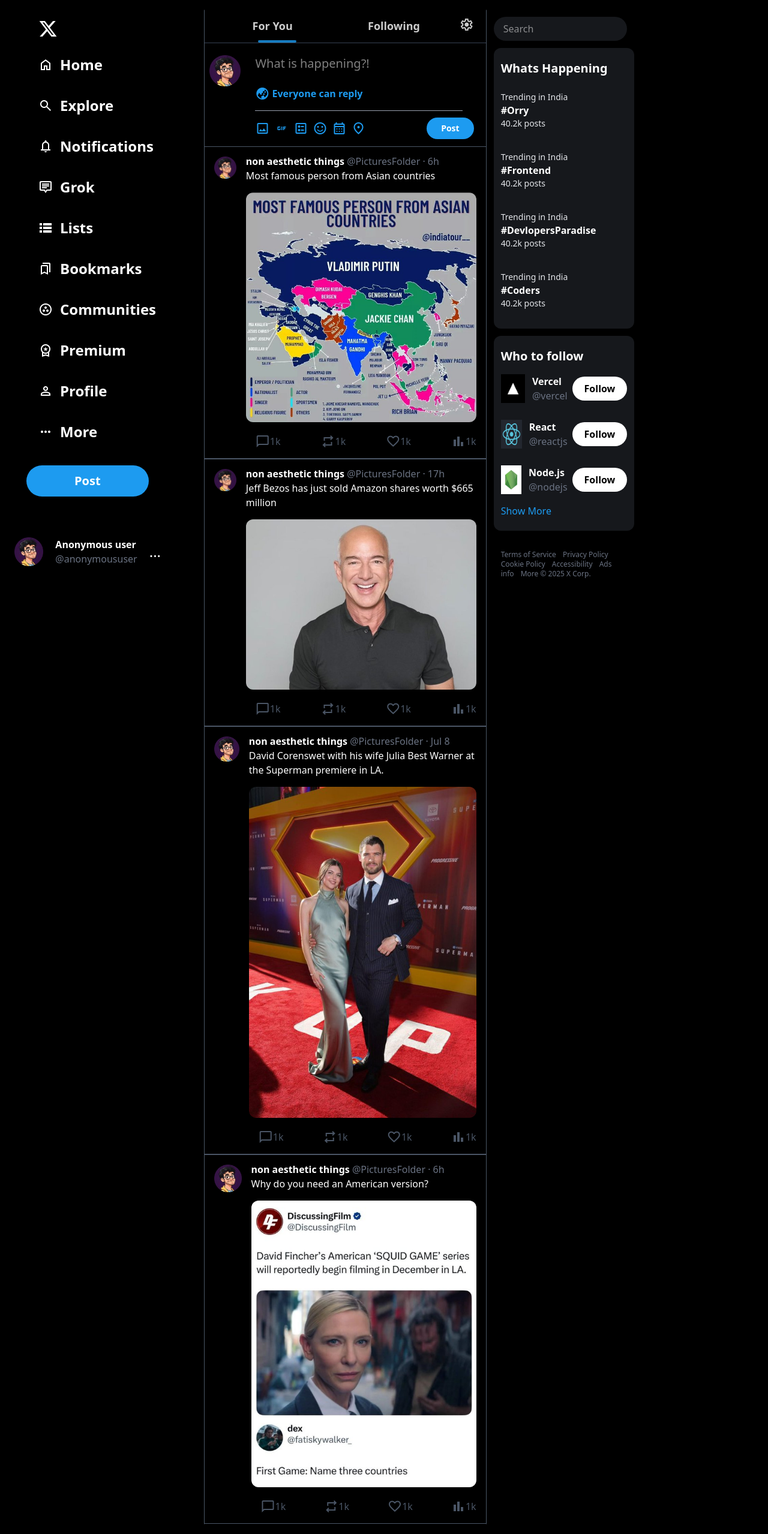
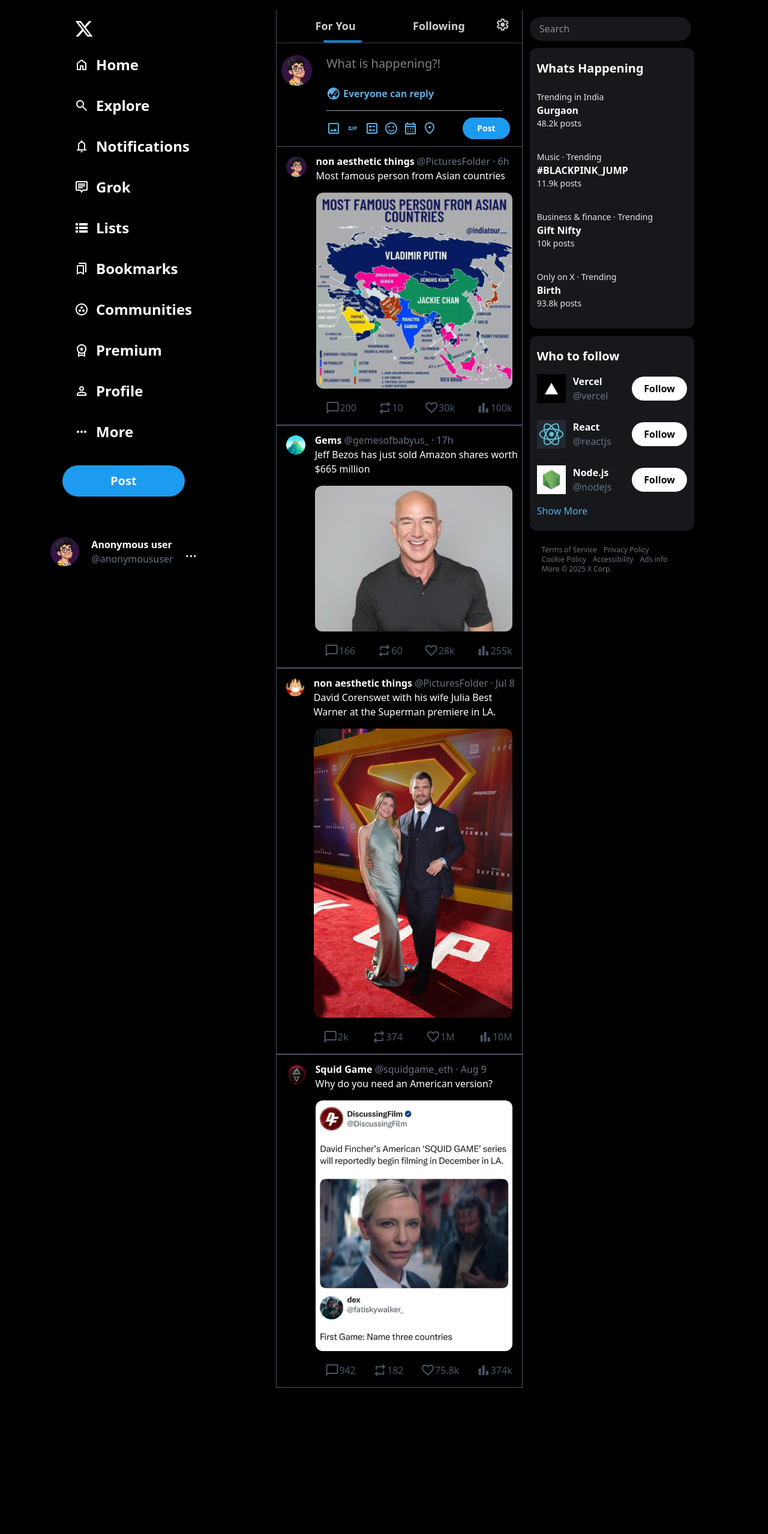
Before and after one commit to iamvivekmane/x-ui-clone, a website built with Vite: page index.html in a window 1280 px wide. Shown: the whole page at 60% size. After the commit the page ends 2331 px from the top, so only its background shows below. Built offline with nearby package versions, Linux system fonts and the light colour scheme.

Commit message:
Responsiveness fixes

```diff
--- a/css/input.css
+++ /dev/null
@@ -1 +0,0 @@
-@import "tailwindcss";
--- a/index.html
+++ b/index.html
@@ -13,7 +13,7 @@
 
 <body class="bg-black text-white">
     <div class="flex md:container mx-auto bg-black text-white my-4">
-        <div class="first w-16 md:w-[70%]">
+        <div class="first w-16 md:w-[70%] p-0 md:px-15 ">
             <div class="sidebar flex md:items-end items-end flex-col sticky top-0">
                 <div class="logo invert my-4 self-start mx-2 md:mx-16">
 
@@ -104,7 +104,7 @@
 
                 <div class="userprofile w-full mt-10  justify-end mx-10 hidden md:flex">
                      <div class="item p-3 gap-5 items-center flex justify-center mx-5  hover:bg-gray-800 cursor-pointer rounded-full w-fit">
-                        <div class="p1"><img class="w-12 h-12" src="images/dp.jpg" alt=""></div>
+                        <div class="p1"><img class="w-12 h-12" src="images/dp1.jpg" alt=""></div>
                         <div class="p2">
                             <div class="font-bold">Anonymous user</div>
                             <div class="text-gray-500">@anonymoususer</div>
@@ -130,14 +130,14 @@
 
             <div class="whatishapp flex gap-4 my-3">
                 <div class="img m-2 w-16">
-                    <img src="images/dp.jpg" alt="">
+                    <img src="images/dp1.jpg" alt="">
                 </div>
 
 
                 <div class="w-full">
                     <input class="w-full h-7 my-2 text-xl bg-black text-white outline-none" type="text"
                         placeholder="What is happening?!">
-                    <div class="text-[#1d9bf0] flex items-center gap-1 w-full my-4">
+                    <div class="text-[#5cade2] flex items-center gap-1 w-full my-4">
                         <span class="material-symbols-outlined">
                             globe_asia
                         </span>
@@ -145,7 +145,7 @@
                     </div>
                     <div class="w-[90%] h-[0.2px] bg-gray-400 my-3"></div>
                     <div class="flex justify-between">
-                        <div class="blueicons flex gap-2 text-[#1d9bf0] items-center">
+                        <div class="blueicons flex gap-2 text-[#5cade2] items-center">
                             <span class="material-symbols-outlined cursor-pointer">
                                 image
                             </span>
@@ -194,7 +194,7 @@
                 <div class="post border-[1px] border-y-gray-600 border-x-0">
                     <div class="flex">
                         <div class="image m-4">
-                            <img class="w-16" src="images/dp.jpg" alt="">
+                            <img class="w-17" src="images/dp1.jpg" alt="">
                         </div>
                         <div class="content my-3">
                             <span class="font-bold hover:underline hover:cursor-pointer text-white">non aesthetic things
@@ -206,30 +206,30 @@
                             </div>
                             <div class="icons flex justify-between mx-3 text-gray-600">
                                 <div
-                                    class="icon flex items-center justify-center hover:text-blue-500 hover:bg-gray-900 hover:cursor-pointe hover:rounded-full p-1">
-                                    <span class="material-symbols-outlined cursor-pointer">
+                                    class="icon flex items-center justify-center hover:text-blue-500 hover:bg-gray-900 hover:cursor-pointer hover:rounded-full p-1 ">
+                                    <span class="material-symbols-outlined">
                                         chat_bubble
-                                    </span> 1k
+                                    </span> 200
                                 </div>
                                 <div
-                                    class="icon flex items-center justify-center hover:text-green-500 hover:bg-gray-900 hover:cursor-pointe hover:rounded-full p-1">
-                                    <span class="material-symbols-outlined cursor-pointer">
+                                    class="icon flex items-center justify-center hover:text-green-500 hover:bg-gray-900 hover:cursor-pointer hover:rounded-full p-1">
+                                    <span class="material-symbols-outlined">
                                         repeat
-                                    </span> 1k
+                                    </span> 10
                                 </div>
 
                                 <div
-                                    class="icon flex items-center justify-center hover:text-pink-500 hover:bg-gray-900 hover:cursor-pointe hover:rounded-full p-1">
-                                    <span class="material-symbols-outlined cursor-pointer">
+                                    class="icon flex items-center justify-center hover:text-green-500 hover:bg-gray-900 hover:cursor-pointer hover:rounded-full p-1">
+                                    <span class="material-symbols-outlined">
                                         favorite
-                                    </span> 1k
+                                    </span> 30k
                                 </div>
 
                                 <div
-                                    class="icon flex items-center justify-center hover:text-blue-500 hover:bg-gray-900 hover:cursor-pointe hover:rounded-full p-1">
-                                    <span class="material-symbols-outlined cursor-pointer">
+                                    class="icon flex items-center justify-center hover:text-blue-500 hover:bg-gray-900 hover:cursor-pointer hover:rounded-full p-1">
+                                    <span class="material-symbols-outlined">
                                         bar_chart
-                                    </span> 1k
+                                    </span> 100k
                                 </div>
                             </div>
                         </div>
@@ -239,42 +239,42 @@
                 <div class="post border-[1px] border-y-gray-600 border-x-0">
                     <div class="flex">
                         <div class="image m-4">
-                            <img class="w-16" src="images/dp.jpg" alt="">
+                            <img class="w-16" src="images/dp2.jpg" alt="">
                         </div>
                         <div class="content my-3">
-                            <span class="font-bold hover:underline hover:cursor-pointer text-white">non aesthetic things
+                            <span class="font-bold hover:underline hover:cursor-pointer text-white">Gems
                             </span>
-                            <span class="text-gray-500">@PicturesFolder · 17h </span>
+                            <span class="text-gray-500">@gemesofbabyus_ · 17h </span>
                             <div>Jeff Bezos has just sold Amazon shares worth $665 million</div>
                             <div class="postimg m-4 ml-0">
                                 <img class="rounded-xl" src="images/post2.jpg" alt="">
                             </div>
                             <div class="icons flex justify-between mx-3 text-gray-600">
                                 <div
-                                    class="icon flex items-center justify-center hover:text-blue-500 hover:bg-gray-900 hover:cursor-pointe hover:rounded-full p-1">
-                                    <span class="material-symbols-outlined cursor-pointer">
+                                    class="icon flex items-center justify-center hover:text-blue-500 hover:bg-gray-900 hover:cursor-pointer hover:rounded-full p-1">
+                                    <span class="material-symbols-outlined">
                                         chat_bubble
-                                    </span> 1k
+                                    </span> 166
                                 </div>
                                 <div
-                                    class="icon flex items-center justify-center hover:text-green-500 hover:bg-gray-900 hover:cursor-pointe hover:rounded-full p-1">
-                                    <span class="material-symbols-outlined cursor-pointer">
+                                    class="icon flex items-center justify-center hover:text-green-500 hover:bg-gray-900 hover:cursor-pointer hover:rounded-full p-1">
+                                    <span class="material-symbols-outlined">
                                         repeat
-                                    </span> 1k
+                                    </span> 60
                                 </div>
 
                                 <div
-                                    class="icon flex items-center justify-center hover:text-pink-500 hover:bg-gray-900 hover:cursor-pointe hover:rounded-full p-1">
+                                    class="icon flex items-center justify-center hover:text-green-500 hover:bg-gray-900 hover:cursor-pointer hover:rounded-full p-1">
                                     <span class="material-symbols-outlined cursor-pointer">
                                         favorite
-                                    </span> 1k
+                                    </span> 28k
                                 </div>
 
                                 <div
-                                    class="icon flex items-center justify-center hover:text-blue-500 hover:bg-gray-900 hover:cursor-pointe hover:rounded-full p-1">
-                                    <span class="material-symbols-outlined cursor-pointer">
+                                    class="icon flex items-center justify-center hover:text-blue-500 hover:bg-gray-900 hover:cursor-pointer hover:rounded-full p-1">
+                                    <span class="material-symbols-outlined">
                                         bar_chart
-                                    </span> 1k
+                                    </span> 255k
                                 </div>
                             </div>
                         </div>
@@ -284,7 +284,7 @@
                 <div class="post border-[1px] border-y-gray-600 border-x-0">
                     <div class="flex">
                         <div class="image m-4">
-                            <img class="w-16" src="images/dp.jpg" alt="">
+                            <img class="w-13" src="images/dp3.jpg" alt="">
                         </div>
                         <div class="content my-3">
                             <span class="font-bold hover:underline hover:cursor-pointer text-white">non aesthetic things
@@ -296,30 +296,30 @@
                             </div>
                             <div class="icons flex justify-between mx-3 text-gray-600">
                                 <div
-                                    class="icon flex items-center justify-center hover:text-blue-500 hover:bg-gray-900 hover:cursor-pointe hover:rounded-full p-1">
-                                    <span class="material-symbols-outlined cursor-pointer">
+                                    class="icon flex items-center justify-center hover:text-blue-500 hover:bg-gray-900 hover:cursor-pointer hover:rounded-full p-1">
+                                    <span class="material-symbols-outlined ">
                                         chat_bubble
-                                    </span> 1k
+                                    </span> 2k
                                 </div>
                                 <div
-                                    class="icon flex items-center justify-center hover:text-green-500 hover:bg-gray-900 hover:cursor-pointe hover:rounded-full p-1">
-                                    <span class="material-symbols-outlined cursor-pointer">
+                                    class="icon flex items-center justify-center hover:text-green-500 hover:bg-gray-900 hover:cursor-pointer hover:rounded-full p-1">
+                                    <span class="material-symbols-outlined">
                                         repeat
-                                    </span> 1k
+                                    </span>374
                                 </div>
 
                                 <div
-                                    class="icon flex items-center justify-center hover:text-pink-500 hover:bg-gray-900 hover:cursor-pointe hover:rounded-full p-1">
-                                    <span class="material-symbols-outlined cursor-pointer">
+                                    class="icon flex items-center justify-center hover:text-green-500 hover:bg-gray-900 hover:cursor-pointer hover:rounded-full p-1">
+                                    <span class="material-symbols-outlined">
                                         favorite
-                                    </span> 1k
+                                    </span>1M
                                 </div>
 
                                 <div
-                                    class="icon flex items-center justify-center hover:text-blue-500 hover:bg-gray-900 hover:cursor-pointe hover:rounded-full p-1">
-                                    <span class="material-symbols-outlined cursor-pointer">
+                                    class="icon flex items-center justify-center hover:text-blue-500 hover:bg-gray-900 hover:cursor-pointer hover:rounded-full p-1">
+                                    <span class="material-symbols-outlined">
                                         bar_chart
-                                    </span> 1k
+                                    </span>10M
                                 </div>
                             </div>
                         </div>
@@ -329,12 +329,12 @@
                 <div class="post border-[1px] border-y-gray-600 border-x-0">
                     <div class="flex">
                         <div class="image m-4">
-                            <img class="w-16" src="images/dp.jpg" alt="">
+                            <img class="w-13" src="images/dp4.jpg" alt="">
                         </div>
                         <div class="content my-3">
-                            <span class="font-bold hover:underline hover:cursor-pointer text-white">non aesthetic things
+                            <span class="font-bold hover:underline hover:cursor-pointer text-white">Squid Game
                             </span>
-                            <span class="text-gray-500">@PicturesFolder · 6h </span>
+                            <span class="text-gray-500">@squidgame_eth · Aug 9</span>
                             <div>Why do you need an American version?</div>
                             <div class="postimg m-4 ml-0">
                                 <img class="rounded-xl" src="images/post4.jpg" alt="">
@@ -344,27 +344,27 @@
                                     class="icon flex items-center justify-center hover:text-blue-500 hover:bg-gray-900 hover:cursor-pointe hover:rounded-full p-1">
                                     <span class="material-symbols-outlined cursor-pointer">
                                         chat_bubble
-                                    </span> 1k
+                                    </span> 942
                                 </div>
                                 <div
                                     class="icon flex items-center justify-center hover:text-green-500 hover:bg-gray-900 hover:cursor-pointe hover:rounded-full p-1">
                                     <span class="material-symbols-outlined cursor-pointer">
                                         repeat
-                                    </span> 1k
+                                    </span> 182
                                 </div>
 
                                 <div
-                                    class="icon flex items-center justify-center hover:text-pink-500 hover:bg-gray-900 hover:cursor-pointe hover:rounded-full p-1">
+                                    class="icon flex items-center justify-center hover:text-green-500 hover:bg-gray-900 hover:cursor-pointer hover:rounded-full p-1">
                                     <span class="material-symbols-outlined cursor-pointer">
                                         favorite
-                                    </span> 1k
+                                    </span> 75.8k
                                 </div>
 
                                 <div
                                     class="icon flex items-center justify-center hover:text-blue-500 hover:bg-gray-900 hover:cursor-pointe hover:rounded-full p-1">
                                     <span class="material-symbols-outlined cursor-pointer">
                                         bar_chart
-                                    </span> 1k
+                                    </span> 374k
                                 </div>
                             </div>
                         </div>
@@ -377,54 +377,54 @@
 
         <div class="third  w-full hidden md:block">
             <div class="search m-3">
-                <input type="text" class="w-1/2 rounded-full bg-[#16181c] text-white px-4 py-2"
+                <input type="text" class="w-[70%] rounded-full bg-[#16181c] text-white px-4 py-2"
                     placeholder="Search">
             </div>
 
-            <div class="whats sticky top-0 m-3 bg-[#16181c] w-1/2 py-5 rounded-xl space-y-3">
+            <div class="whats sticky top-0 m-3 bg-[#16181c] w-[67%] py-5 rounded-xl space-y-3 ">
                 <h1 class="text-xl font-bold px-3">Whats Happening</h1>
                 <div class="item p-3 hover:bg-gray-800 cursor-pointer px-3">
                     <div class="text-sm text-gray-200">
                         Trending in India
                     </div>
                     <div class="font-bold">
-                        #Orry
+                        Gurgaon
                     </div>
                     <div class="text-sm text-gray-200">
-                        40.2k posts
+                        48.2k posts
                     </div>
                 </div>
                 <div class="item p-3 hover:bg-gray-800 cursor-pointer px-3">
                     <div class="text-sm text-gray-200">
-                        Trending in India
+                        Music · Trending
                     </div>
                     <div class="font-bold">
-                        #Frontend
+                        #BLACKPINK_JUMP
                     </div>
                     <div class="text-sm text-gray-200">
-                        40.2k posts
+                        11.9k posts
                     </div>
                 </div>
                 <div class="item p-3 hover:bg-gray-800 cursor-pointer px-3">
                     <div class="text-sm text-gray-200">
-                        Trending in India
+                        Business & finance · Trending
                     </div>
                     <div class="font-bold">
-                        #DevlopersParadise
+                        Gift Nifty
                     </div>
                     <div class="text-sm text-gray-200">
-                        40.2k posts
+                        10k posts
                     </div>
                 </div>
                 <div class="item p-3 hover:bg-gray-800 cursor-pointer px-3">
                     <div class="text-sm text-gray-200">
-                        Trending in India
+                        Only on X · Trending
                     </div>
                     <div class="font-bold">
-                        #Coders
+                       Birth
                     </div>
                     <div class="text-sm text-gray-200">
-                        40.2k posts
+                        93.8k posts
                     </div>
                 </div>
             </div>
@@ -435,12 +435,12 @@
 
 
 
-            <div class="who sticky top-[50vh] m-3 bg-[#16181c] w-1/2 py-5 rounded-xl space-y-1">
+            <div class="who sticky top-[50vh] m-3 bg-[#16181c] w-[67%] py-5 rounded-xl space-y-1">
 
                 <h1 class="text-xl font-bold px-3">Who to follow</h1>
                 <div class="item p-3 gap-2 items-center flex justify-between hover:bg-gray-800 cursor-pointer">
                     <div class="flex gap-3">
-                        <div class="p1"><img class="w-12 h-12" src="images/who1.png" alt=""></div>
+                        <div class="p1"><img class="w-12 h-12" src="images/who1.jpg" alt=""></div>
                         <div class="p2">
                             <div class="font-bold">Vercel</div>
                             <div class="text-gray-500">@vercel</div>
@@ -453,7 +453,7 @@
 
                 <div class="item p-3 gap-2 items-center flex justify-between hover:bg-gray-800 cursor-pointer">
                     <div class="flex gap-3">
-                        <div class="p1"><img class="w-12 h-12" src="images/who2.png" alt=""></div>
+                        <div class="p1"><img class="w-12 h-12" src="images/who2.jpg" alt=""></div>
                         <div class="p2">
                             <div class="font-bold">React</div>
                             <div class="text-gray-500">@reactjs</div>
@@ -466,7 +466,7 @@
 
                 <div class="item p-3 gap-2 items-center flex justify-between hover:bg-gray-800 cursor-pointer">
                     <div class="flex gap-3">
-                        <div class="p1"><img class="w-12 h-12" src="images/who3.png" alt=""></div>
+                        <div class="p1"><img class="w-12 h-12" src="images/who3.jpg" alt=""></div>
                         <div class="p2">
                             <div class="font-bold">Node.js</div>
                             <div class="text-gray-500">@nodejs</div>
@@ -476,13 +476,13 @@
                         <button class="bg-white text-black px-5 py-2 rounded-full font-bold">Follow</button>
                     </div>
                 </div>
-                <div class="text-[#1d9bf0] px-3 cursor-pointer hover:underline my-[1px]">Show More</div>
+                <div class="text-[#5cade2] px-3 cursor-pointer hover:underline my-[1px]">Show More</div>
 
 
 
             </div>
 
-            <div class="terms sticky top-[84vh] m-3 text-xs text-gray-500 px-3  w-1/2 py-5   space-y-1">
+            <div class="terms sticky top-[84vh] m-5 text-xs text-gray-500 px-3  w-[60%] py-1">
                 <span class="hover:underline cursor-pointer mr-2">Terms of Service</span>
                 <span class="hover:underline cursor-pointer mr-2">Privacy Policy</span>
                 <span class="hover:underline cursor-pointer mr-2">Cookie Policy</span>
```
Also changed, not shown: css/output.css, images/dp1.jpg (renamed from images/dp.jpg), images/dp2.jpg (added), images/dp3.jpg (added), images/dp4.jpg (added), images/who1.jpg (added), images/who1.png (deleted), images/who2.jpg (added), images/who2.png (deleted), images/who3.jpg (added), images/who3.png (deleted).
